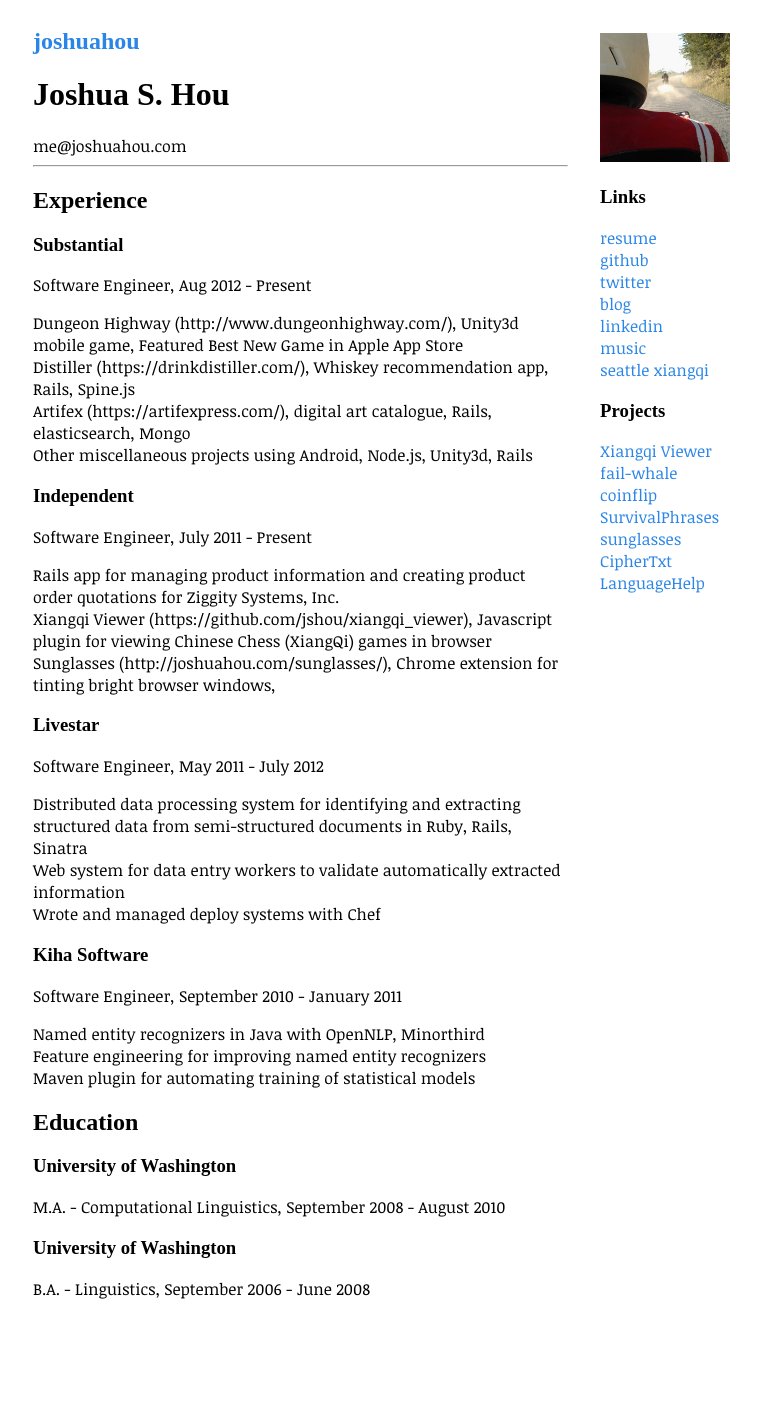
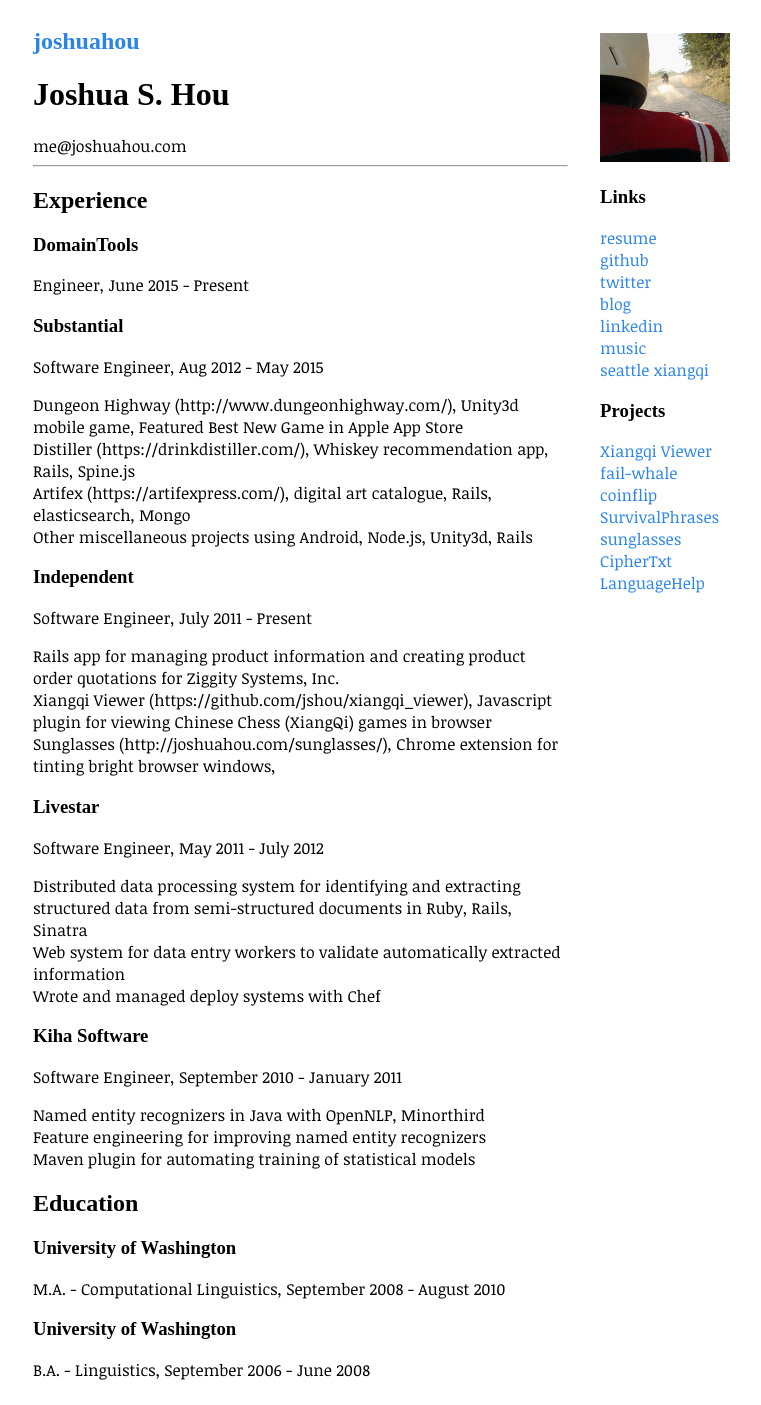
Before and after one commit to jshou/jshou.github.com, a Jekyll site: the page built from resume.md, in a window 1280 px wide. Shown: the whole page, without its empty margins (245-1006 px from the left). Built offline with Jekyll 4.4.1, drawn with Linux system fonts in a browser that asks for light colours; some web fonts are replaced; before the commit the page ends 1324 px from its top, so only the background shows below that.

Commit message:
Update resume.md
i work somewhere new now

```diff
--- a/resume.md
+++ b/resume.md
@@ -11,9 +11,11 @@
 ---
 
 ## Experience
+### DomainTools
+Engineer, June 2015 - Present
 
 ### Substantial
-Software Engineer, Aug 2012 - Present
+Software Engineer, Aug 2012 - May 2015
 
 * Dungeon Highway (http://www.dungeonhighway.com/), Unity3d mobile game, Featured Best New Game in Apple App Store
 * Distiller (https://drinkdistiller.com/), Whiskey recommendation app, Rails, Spine.js
```
